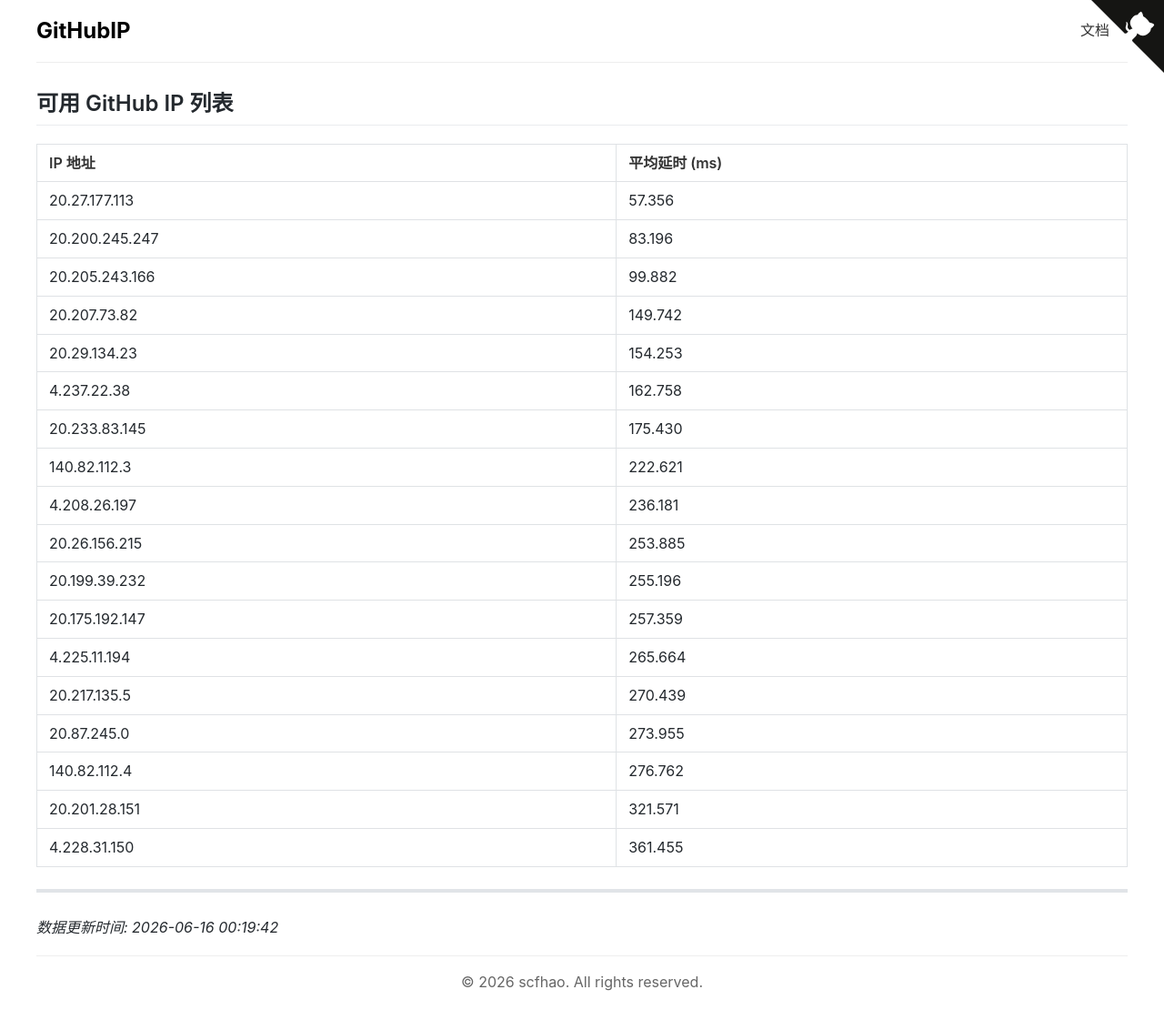
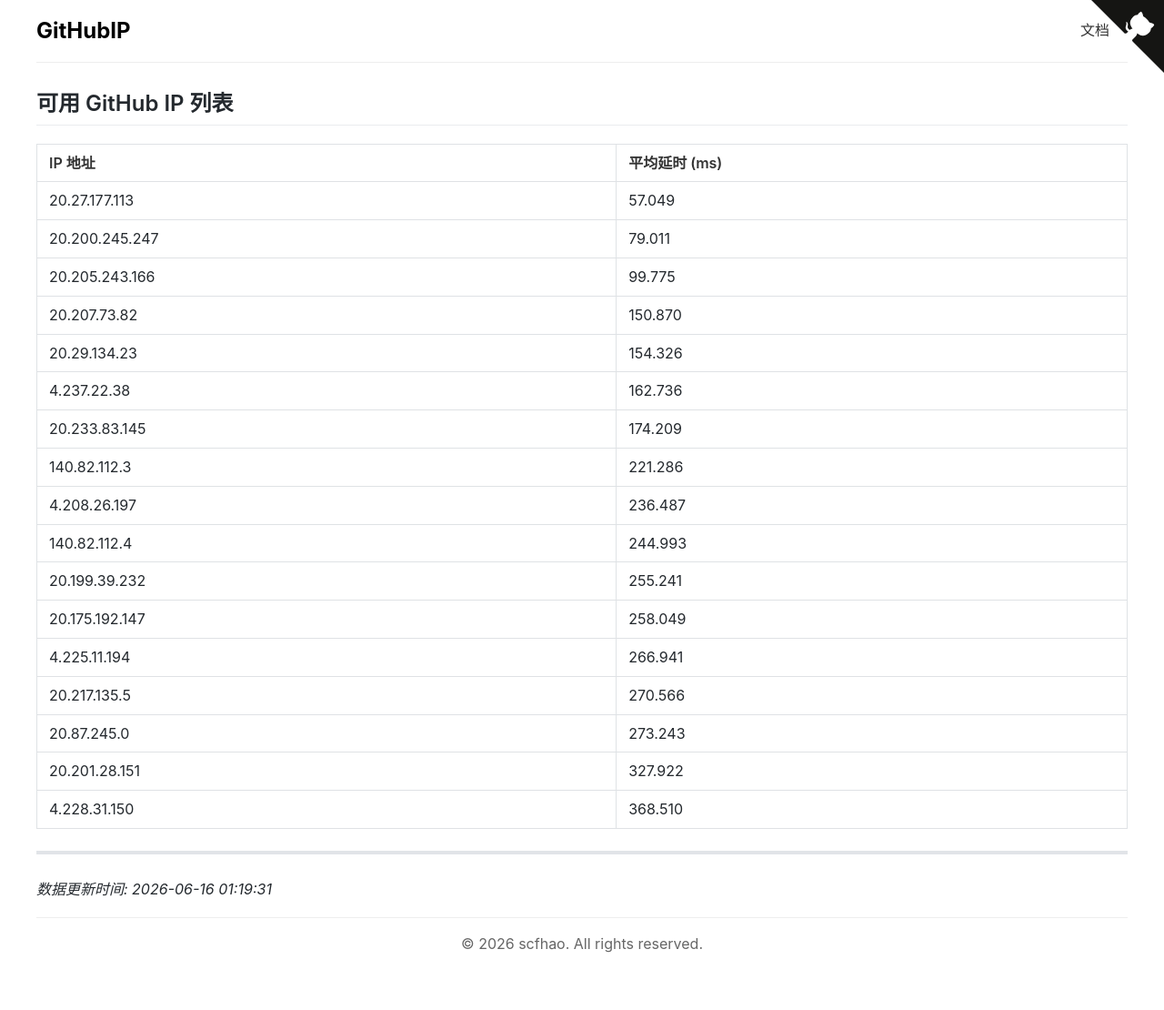
Before and after one commit to scfhao/GitHubIP, a Jekyll site: the page built from index.md, in a window 1280 px wide. Shown: the whole page at 91% size. Built offline with Jekyll 4.4.1, drawn with Linux system fonts in a browser that asks for light colours; after the commit the page ends 1068 px from its top, so only the background shows below that.

Commit message:
自动脚本执行 - 2026-06-16 01:19:31

```diff
--- a/index.md
+++ b/index.md
@@ -1,32 +1,31 @@
 ---
 layout: home
 title: GitHub IP 列表
-date: 2026-06-16 00:19:42
+date: 2026-06-16 01:19:31
 ---
 
 ## 可用 GitHub IP 列表
 
 | IP 地址 | 平均延时 (ms) |
 |---------|--------------|
-| 20.27.177.113 | 57.356 |
-| 20.200.245.247 | 83.196 |
-| 20.205.243.166 | 99.882 |
-| 20.207.73.82 | 149.742 |
-| 20.29.134.23 | 154.253 |
-| 4.237.22.38 | 162.758 |
-| 20.233.83.145 | 175.430 |
-| 140.82.112.3 | 222.621 |
-| 4.208.26.197 | 236.181 |
-| 20.26.156.215 | 253.885 |
-| 20.199.39.232 | 255.196 |
-| 20.175.192.147 | 257.359 |
-| 4.225.11.194 | 265.664 |
-| 20.217.135.5 | 270.439 |
-| 20.87.245.0 | 273.955 |
-| 140.82.112.4 | 276.762 |
-| 20.201.28.151 | 321.571 |
-| 4.228.31.150 | 361.455 |
+| 20.27.177.113 | 57.049 |
+| 20.200.245.247 | 79.011 |
+| 20.205.243.166 | 99.775 |
+| 20.207.73.82 | 150.870 |
+| 20.29.134.23 | 154.326 |
+| 4.237.22.38 | 162.736 |
+| 20.233.83.145 | 174.209 |
+| 140.82.112.3 | 221.286 |
+| 4.208.26.197 | 236.487 |
+| 140.82.112.4 | 244.993 |
+| 20.199.39.232 | 255.241 |
+| 20.175.192.147 | 258.049 |
+| 4.225.11.194 | 266.941 |
+| 20.217.135.5 | 270.566 |
+| 20.87.245.0 | 273.243 |
+| 20.201.28.151 | 327.922 |
+| 4.228.31.150 | 368.510 |
 
 ---
 
-*数据更新时间: 2026-06-16 00:19:42*
+*数据更新时间: 2026-06-16 01:19:31*
```
